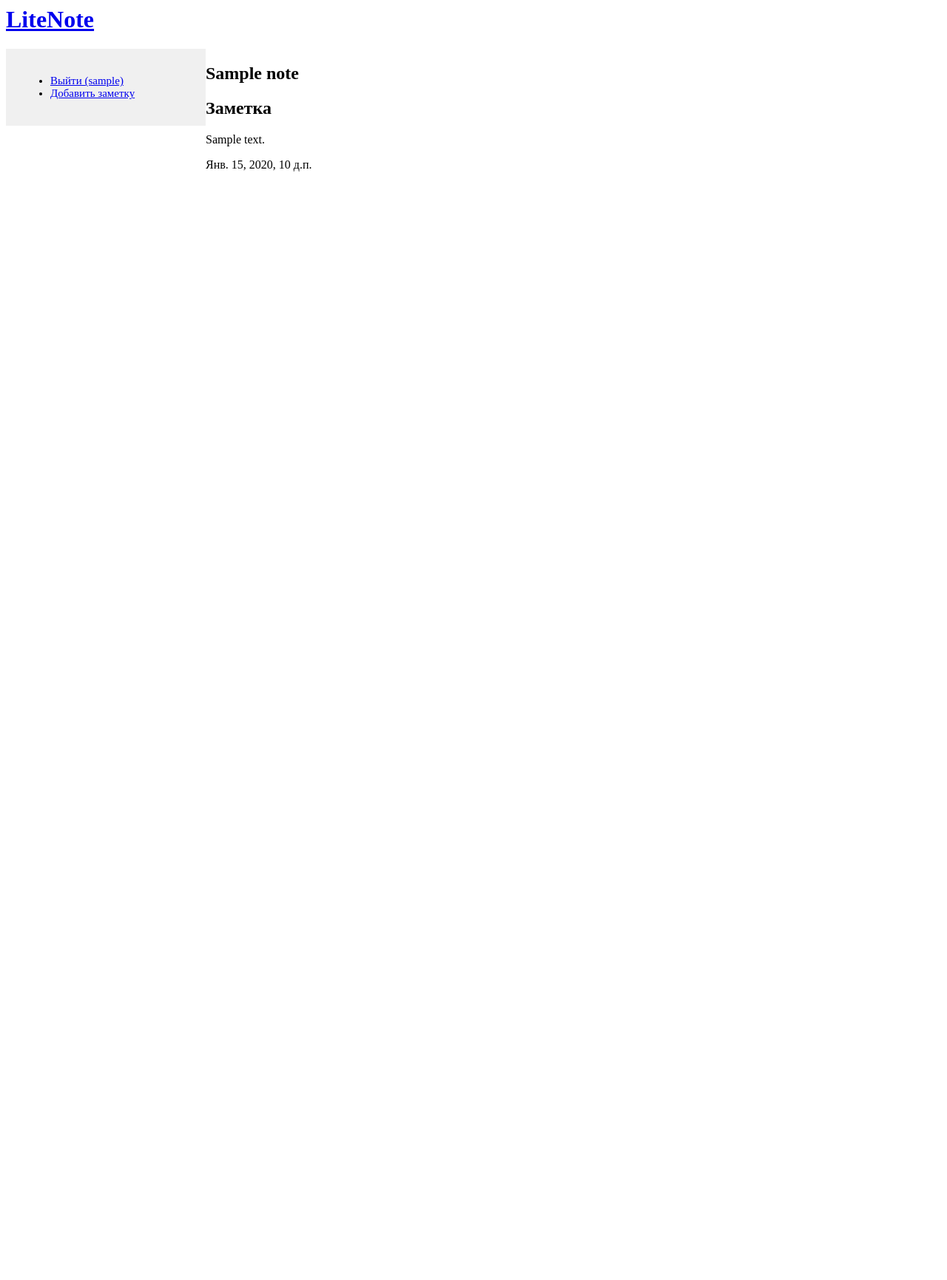
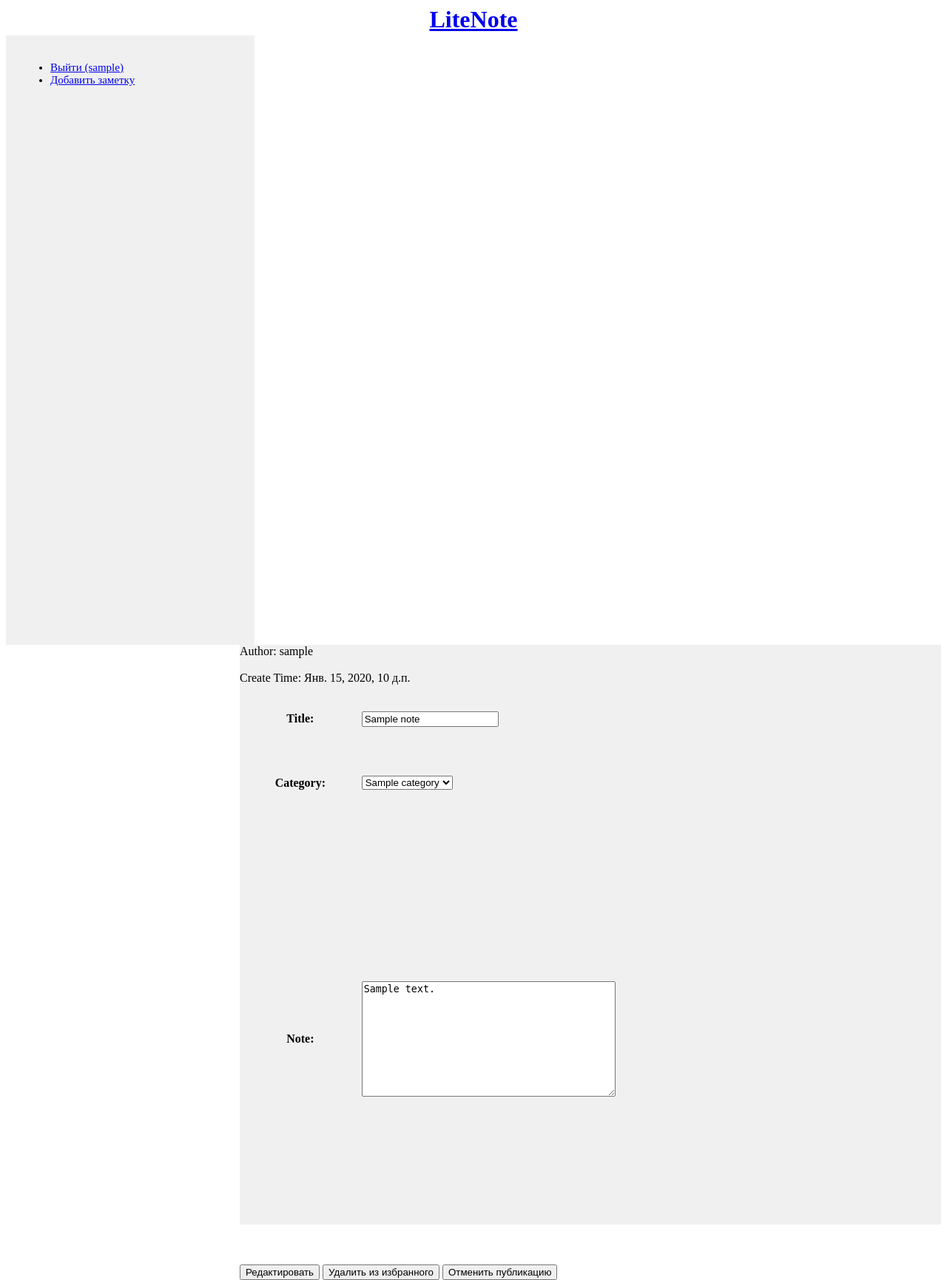
Before and after one commit to Shiwin/LiteNote, a Django app: page /note/1/ in a window 1280 px wide. Shown: the whole page at 74% size. Before the commit the page ends 232 px from the top, so only its background shows below. Run offline with Django 3.2, Linux system fonts and the light colour scheme; a user stored in the database is signed in; tables that the repository leaves empty hold one stand-in row (values such as "Sample post"); parts of the project's set-up code (start-up, migrations or seed data) failed here and were passed over.

Commit message:
editing notes

```diff
--- a/lite_note/admin.py
+++ b/lite_note/admin.py
@@ -2,3 +2,4 @@ from django.contrib import admin
 from lite_note import models
 
 admin.site.register(models.Note)
+admin.site.register(models.Category)
--- a/lite_note/categories.py
+++ /dev/null
@@ -1,9 +0,0 @@
-#-*- coding:utf-8 -*-
-__author__ = 'Ivan'
-
-"""List of note's categories"""
-# noinspection PyPep8
-CATEGORY = (('Заметка', 'Заметка'),('Cсылка', 'Cсылка'),('Памятка', 'Памятка'),('TODO', 'TODO'))
-
-"""Default category"""
-DEFAULT = CATEGORY[0]
--- a/lite_note/forms.py
+++ b/lite_note/forms.py
@@ -1,13 +1,17 @@
-from django.shortcuts import render_to_response
-import lite_note
+__author__ = 'Ivan'
+from django import forms
+from lite_note import models
 
-__author__ = 'Ivan'
-from lite_note import models
-from django import forms
 
+
+class NoteCreateForm(forms.ModelForm):
+
+    class Meta:
+        model = models.Note
+        fields = ('title', 'category', 'note', )
 
 class NoteForm(forms.ModelForm):
 
     class Meta:
         model = models.Note
-        fields = ('title', 'category', 'note', )
+        exclude = ('id',)
--- a/lite_note/models.py
+++ b/lite_note/models.py
@@ -1,13 +1,17 @@
 from django.contrib.auth.models import User
 from django.db import models
-from lite_note import categories
 
+class Category(models.Model):
+    name = models.CharField(max_length=80,null=False)
+
+    def __str__(self):
+        return self.name
 
 class Note(models.Model):
     title = models.CharField(max_length=80)
     note = models.TextField()
     create_date = models.DateTimeField(auto_now_add=True)
-    category = models.CharField(max_length=80,default=categories.DEFAULT,choices=categories.CATEGORY)
+    category = models.ForeignKey(Category)
     is_favorite = models.BooleanField(default=False)
     is_public = models.BooleanField(default=False)
     author = models.ForeignKey(User, null=False)
--- a/lite_note/views.py
+++ b/lite_note/views.py
@@ -1,10 +1,11 @@
-from django.contrib.auth.models import User
+
 from django.core.context_processors import csrf
-from django.http.response import HttpResponseRedirect
+from django.core.serializers import serialize
+from django.http.response import HttpResponseRedirect, HttpResponse
 from django.shortcuts import render
 from django.contrib.auth.decorators import login_required
 from lite_note import models, forms
-from lite_note.models import Note
+import lite_note
 
 
 def enter_anonymous_user(request):
@@ -22,8 +23,9 @@ def home(request):
 def note(request, id):
     item = models.Note.objects.get(pk=id)
     if request.user == item.author:
+        form = lite_note.forms.NoteCreateForm(instance=item)
         return render(request, 'lite_note/note.html',
-                  {'note': item, 'date': item.create_date})
+                  {'form':form,'note':item})
     else:
         return render(request, 'lite_note/no_access.html')
 
@@ -32,14 +34,14 @@ def note(request, id):
 def create_note(request):
     args = {}
     args.update(csrf(request))
-    form = forms.NoteForm(request.POST)
+    form = forms.NoteCreateForm(request.POST)
     if form.is_valid():
         note = form.save(commit=False)
         note.author = request.user
         note.save()
         return HttpResponseRedirect('/')
     else:
-        form = forms.NoteForm()
+        form = forms.NoteCreateForm()
         args['form'] = form
         return render(request, 'lite_note/note_create_form.html',args)
 
@@ -52,3 +54,10 @@ def new_home(request):
     else:
         notes = models.Note.objects.all().filter(author=request.user)
         return render(request, 'lite_note/new_index.html', {'notes': note,'user':request.user })
+
+def new_note(request):
+    """AJAX version"""
+    if request.method == 'GET':
+        notes = models.Note.objects.all().filter(author=request.user)
+        jnotes  = serialize('json',notes)
+        return HttpResponse(jnotes,content_type='application/json')
--- a/noties/urls.py
+++ b/noties/urls.py
@@ -15,6 +15,7 @@ urlpatterns = patterns('',
                        url(r'^create/', 'lite_note.views.create_note', name='create_note'),
                        url(r'^unknown/', 'lite_note.views.enter_anonymous_user', name='enter_anonymous'),
 
-                       url(r'^request_login','regsiter.views.request_login'),
+                       url(r'^get_login','regsiter.views.request_login'),
                        url(r'^test','lite_note.views.new_home',name='new_home'),
+                       url(r'^get_notes','lite_note.views.new_note',name='new_note')
 )
--- a/regsiter/views.py
+++ b/regsiter/views.py
@@ -24,6 +24,7 @@ def registration(request):
     return render_to_response('registration/registration_form.html', args)
 
 def request_login(request):
+    """AJAX verison"""
     if request.method == 'POST':
         requser = request.POST['username']
         reqpass = request.POST['password']
--- a/static/css/noties.css
+++ b/static/css/noties.css
@@ -1,23 +1,51 @@
-header{
+html{
+    font-size: 16px;
 
 }
+
+header{
+    flex: auto;
+    text-align: center;
+    height: 40px;
+}
+
 
 aside {
     background: #f0f0f0;
     padding: 10px;
-    width: 250px;
+    width: 25%;
     float: left;
     font-size: 15;
     display: block;
+
    }
 
 article {
-    margin-right: 240px;
+    background: #f0f0f0;
+    height: 100%;
+    width: 75%;
+    float: right;
     display: block;
-    float: left;
+
   }
 
 .login{
     display: inline-block;
     margin: 10px;
+    height: 100%;
 }
+
+.notes-list{
+    display: block;
+    width: 100%;
+    height: 100%;
+    margin: 10px;
+    padding: 4px;
+}
+
+table{
+    zoom: normal;
+    height: 100%;
+    width: 100%;
+    border-collapse:separate;
+}
--- a/templates/base.html
+++ b/templates/base.html
@@ -5,6 +5,7 @@
     <link rel="stylesheet" type="text/css" href="{% static "extjs4/resources/css/ext-all.css" %}">
     <link rel="stylesheet" type="text/css" href="/static/css/noties.css">
     <script type="text/javascript" src="{% static "extjs4/ext-all.js" %}"></script>
+    {% block header %}{% endblock %}
 </head>
 <body>
 <header>
--- a/templates/lite_note/note.html
+++ b/templates/lite_note/note.html
@@ -1,15 +1,32 @@
 {% extends 'lite_note/main.html' %}
 
 {% block content %}
-    <h1>{{ note.title }}</h1>
-    <h2>{{ note.category }}</h2>
-     <p>{{ note.note | safe}}</p>
-
-    {{ date }}
+    <form action="" method="post">
+    {% csrf_token %}
+    Author:   {{ note.author }}
+    <br><br>
+     Create Time:    {{ note.create_date }}
+    <table>
+        {{ form.as_table }}
+    </table>
 
     {% if  user  ==  note.author  %}
         <div>
+            <input type="submit" value="Редактировать" id="edit">
 
+            {% if note.is_favorite %}
+                <input type="submit" value="Удалить из избранного" id="unfavorite">
+             {% else %}
+                <input type="submit" value="В избранное" id="favorite">
+             {% endif %}
+
+            {% if note.is_public %}
+                <input type="submit" value="Отменить публикацию" id="private">
+            {% else %}
+                <input type="submit" value="Опубликовать" id="public">
+            {% endif %}
         </div>
     {% endif %}
+
+    </form>
 {% endblock  %}
```
Also changed, not shown: templates/lite_note/index.html (+10 -9 lines), templates/lite_note/new_index.html (+11 -10 lines).
